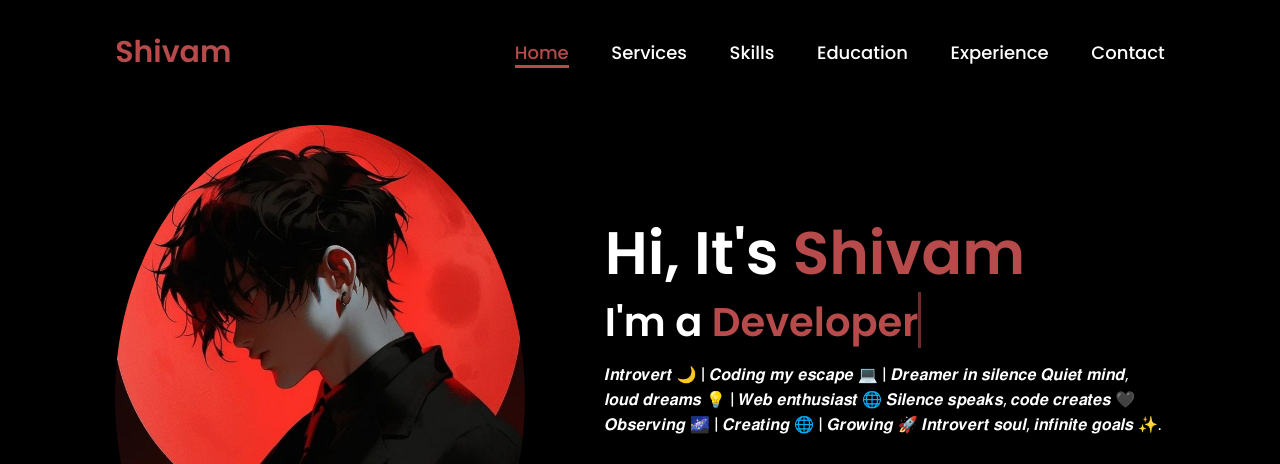
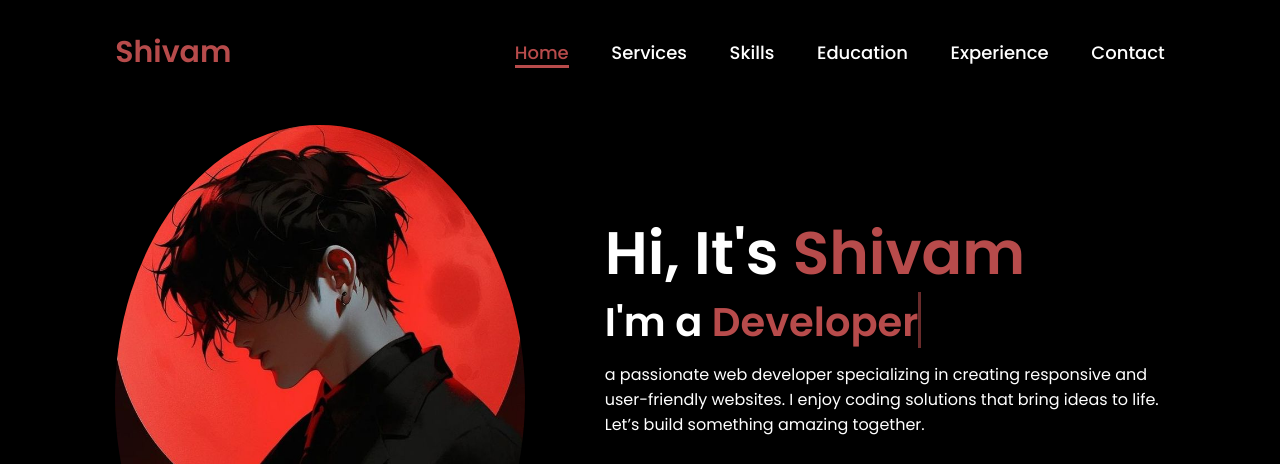
Before and after one commit to Shivamop8/shivam, a plain HTML site: page index.html in a window 1280 px wide. Shown: the top 464 px of the page. Drawn offline with Linux system fonts and the light colour scheme.

Commit message:
index.html

```diff
--- a/index.html
+++ b/index.html
@@ -28,11 +28,7 @@
         <div class="home-content">
             <h1>Hi, It's <span>Shivam</span></h1>
             <h3 class="typing-text">I'm a <span></span></h3>
-            <p> 𝑰𝒏𝒕𝒓𝒐𝒗𝒆𝒓𝒕 🌙 | 𝑪𝒐𝒅𝒊𝒏𝒈 𝒎𝒚 𝒆𝒔𝒄𝒂𝒑𝒆 💻 | 𝑫𝒓𝒆𝒂𝒎𝒆𝒓 𝒊𝒏 𝒔𝒊𝒍𝒆𝒏𝒄𝒆
- 𝑸𝒖𝒊𝒆𝒕 𝒎𝒊𝒏𝒅, 𝒍𝒐𝒖𝒅 𝒅𝒓𝒆𝒂𝒎𝒔 💡 | 𝑾𝒆𝒃 𝒆𝒏𝒕𝒉𝒖𝒔𝒊𝒂𝒔𝒕 🌐
- 𝑺𝒊𝒍𝒆𝒏𝒄𝒆 𝒔𝒑𝒆𝒂𝒌𝒔, 𝒄𝒐𝒅𝒆 𝒄𝒓𝒆𝒂𝒕𝒆𝒔 🖤
- 𝑶𝒃𝒔𝒆𝒓𝒗𝒊𝒏𝒈 🌌 | 𝑪𝒓𝒆𝒂𝒕𝒊𝒏𝒈 🌐 | 𝑮𝒓𝒐𝒘𝒊𝒏𝒈 🚀
- 𝑰𝒏𝒕𝒓𝒐𝒗𝒆𝒓𝒕 𝒔𝒐𝒖𝒍, 𝒊𝒏𝒇𝒊𝒏𝒊𝒕𝒆 𝒈𝒐𝒂𝒍𝒔 ✨.</p>
+            <p> a passionate web developer specializing in creating responsive and user-friendly websites. I enjoy coding solutions that bring ideas to life. Let’s build something amazing together. </p>
             <div class="social-icons">
                 <a href="#"><i class="fa-brands fa-linkedin"></i></a>
                 <a href="#"><i class="fa-brands fa-github"></i></a>
```
